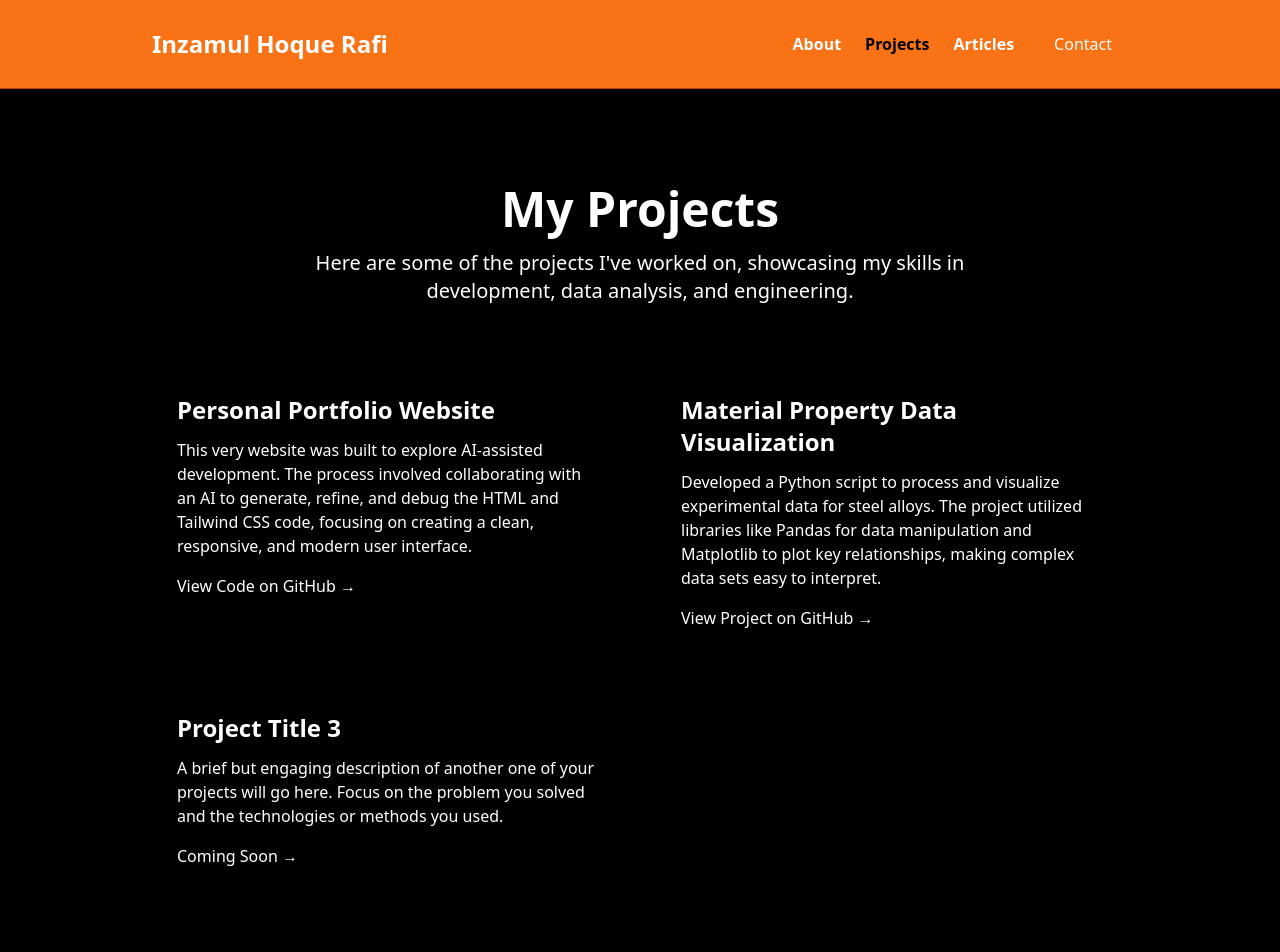
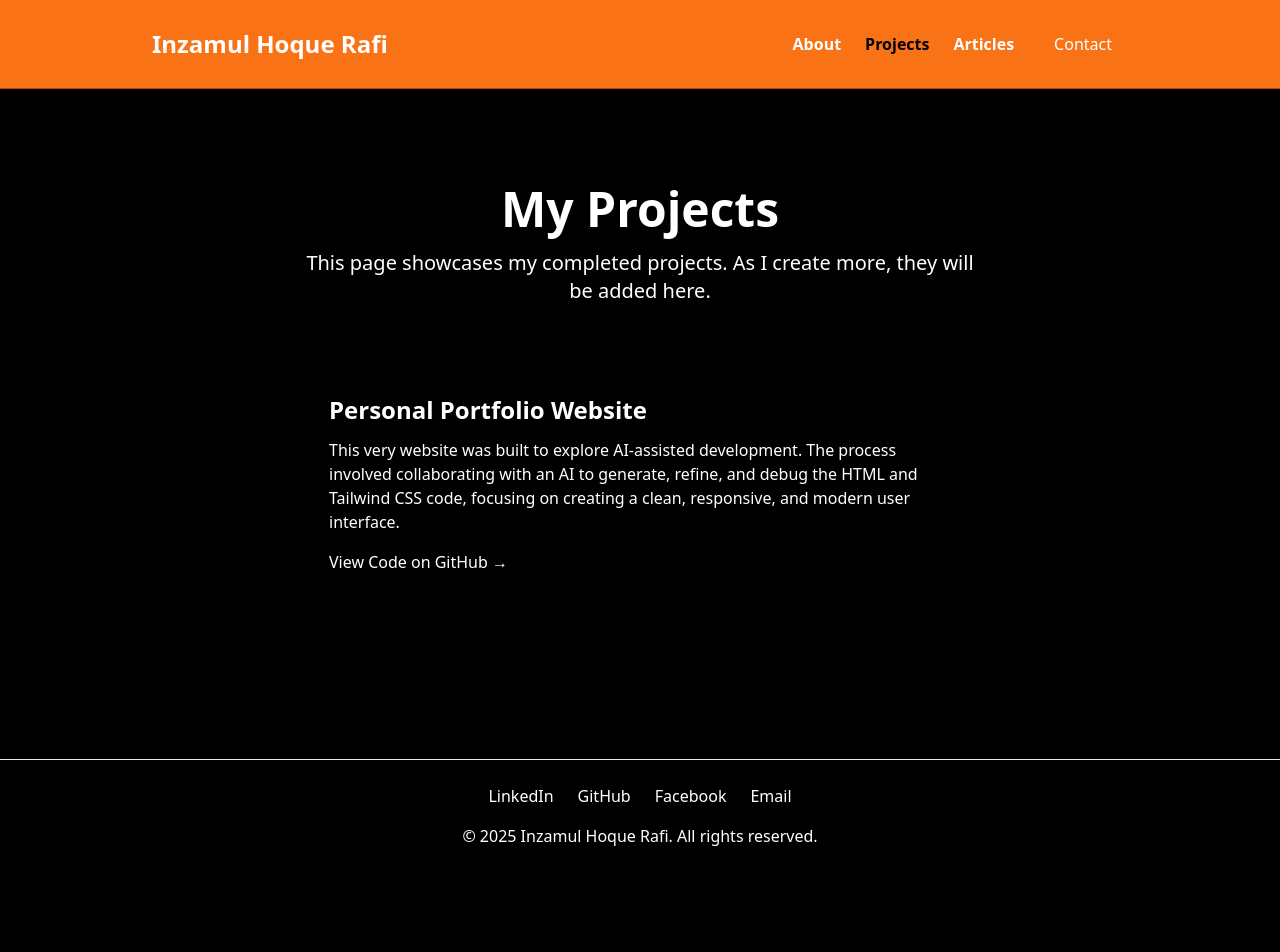
Before and after one commit to Inzamul-Hoque-Rafi/Inzamul-Hoque-Rafi.github.io, a plain HTML site: page projects.html in a window 1280 px wide. Shown: the top 952 px of the page. After the commit the page ends 872 px from the top, so only its background shows below. Drawn offline with nearby package versions, Linux system fonts and the light colour scheme.

Commit message:
Update projects.html

```diff
--- a/projects.html
+++ b/projects.html
@@ -17,7 +17,7 @@
                     },
                     colors: {
                         'brand': { 'light': '#2dd4bf', 'DEFAULT': '#14b8a6', 'dark': '#0d9488' },
-                        'dark': { 'bg': '#0f172a', 'card': '#1e293b', 'text': '#f1f5f9', 'secondary': '#94a3b8' }
+                        'dark': { 'bg': '#0f172a', 'card': '#1e2b3b', 'text': '#f1f5f9', 'secondary': '#94a3b8' }
                     }
                 }
             }
@@ -50,10 +50,10 @@
             My Projects
         </h1>
         <p class="text-xl text-dark-secondary text-center max-w-2xl mx-auto mb-16">
-            Here are some of the projects I've worked on, showcasing my skills in development, data analysis, and engineering.
+            This page showcases my completed projects. As I create more, they will be added here.
         </p>
 
-        <div class="grid grid-cols-1 md:grid-cols-2 gap-8">
+        <div class="max-w-2xl mx-auto">
 
             <div class="bg-dark-card p-6 rounded-xl shadow-lg transition-all duration-300 hover:scale-[1.03] hover:shadow-2xl hover:border-brand border border-transparent">
                 <h3 class="text-2xl font-semibold text-white mb-3">Personal Portfolio Website</h3>
@@ -62,26 +62,6 @@
                 </p>
                 <a href="https://github.com/Inzamul-Hoque-Rafi/inzamul-hoque-rafi.github.io" target="_blank" rel="noopener noreferrer" class="font-medium text-brand-light hover:text-brand-dark transition-colors">
                     View Code on GitHub &rarr;
-                </a>
-            </div>
-
-            <div class="bg-dark-card p-6 rounded-xl shadow-lg transition-all duration-300 hover:scale-[1.03] hover:shadow-2xl hover:border-brand border border-transparent">
-                <h3 class="text-2xl font-semibold text-white mb-3">Material Property Data Visualization</h3>
-                <p class="text-dark-secondary mb-4">
-                    Developed a Python script to process and visualize experimental data for steel alloys. The project utilized libraries like Pandas for data manipulation and Matplotlib to plot key relationships, making complex data sets easy to interpret.
-                </p>
-                <a href="#" class="font-medium text-brand-light hover:text-brand-dark transition-colors">
-                    View Project on GitHub &rarr;
-                </a>
-            </div>
-
-            <div class="bg-dark-card p-6 rounded-xl shadow-lg transition-all duration-300 hover:scale-[1.03] hover:shadow-2xl hover:border-brand border border-transparent">
-                <h3 class="text-2xl font-semibold text-white mb-3">Project Title 3</h3>
-                <p class="text-dark-secondary mb-4">
-                    A brief but engaging description of another one of your projects will go here. Focus on the problem you solved and the technologies or methods you used.
-                </p>
-                <a href="#" class="font-medium text-brand-light hover:text-brand-dark transition-colors">
-                    Coming Soon &rarr;
                 </a>
             </div>
 
```
